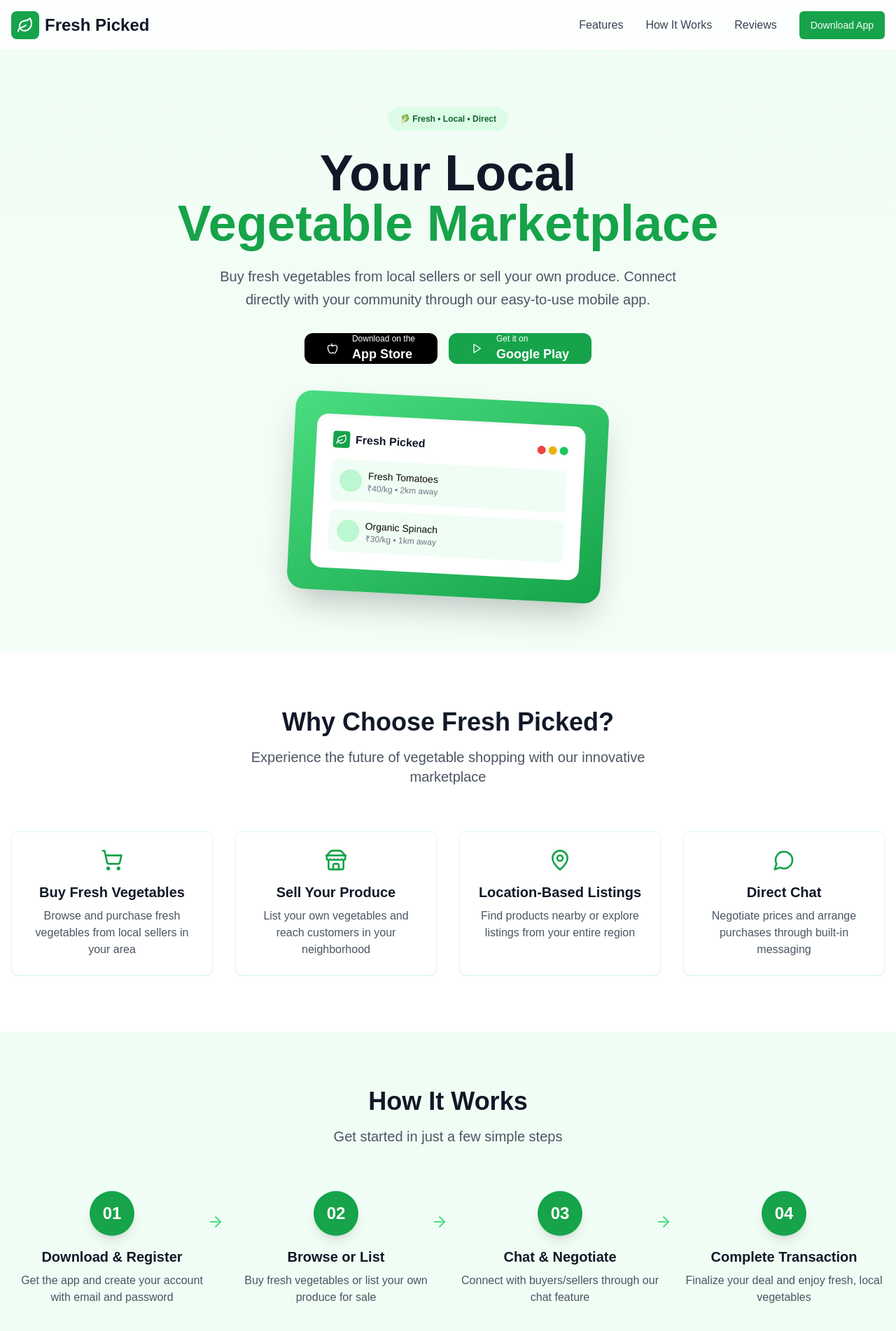
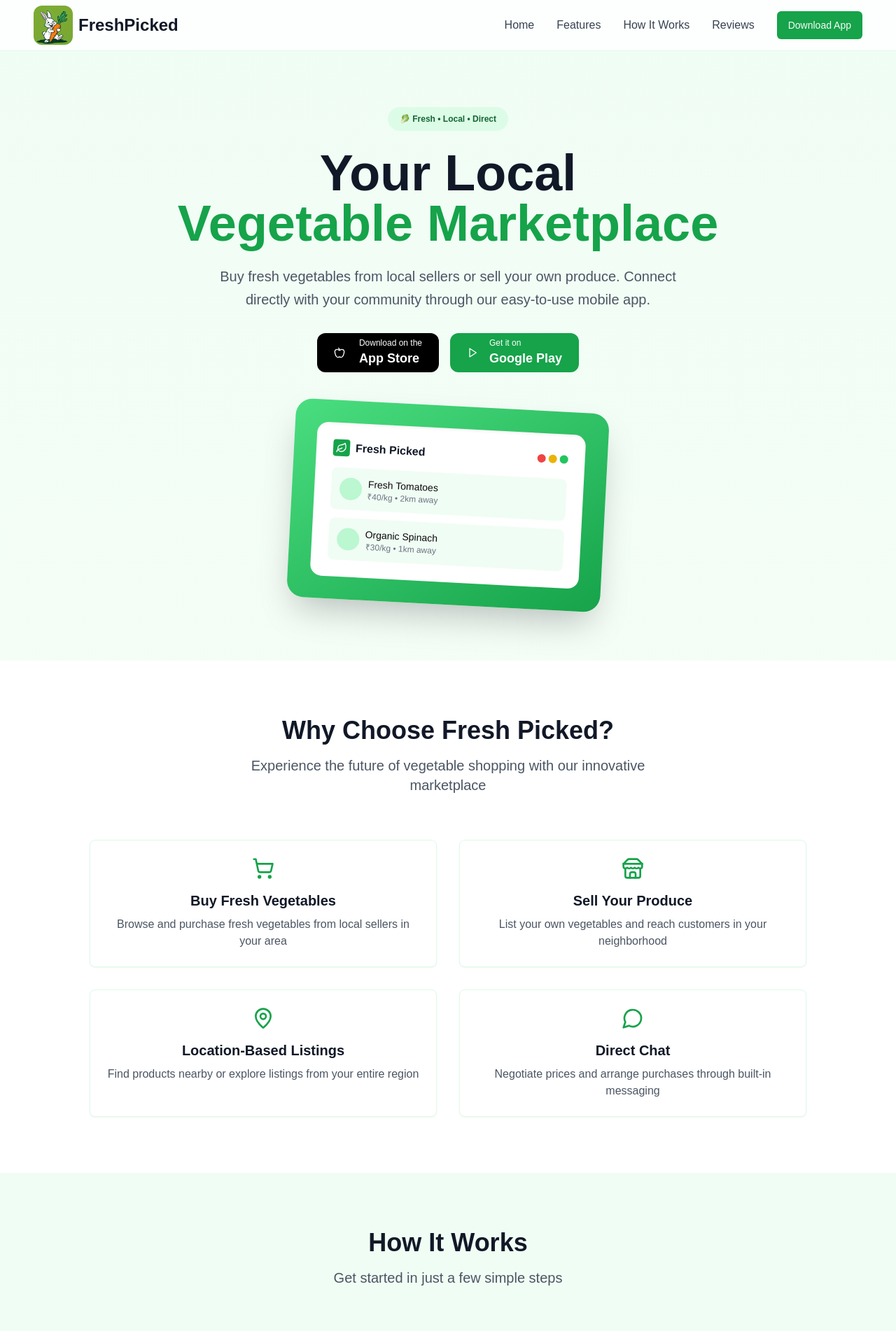
Before and after one commit to Krushna03/freshpicked-landinmg, a Next.js app: page / in a window 1280 px wide. Shown: the top 1902 px of the page at 70% size. Built offline with nearby package versions, Linux system fonts and the light colour scheme.

Commit message:
page updated

```diff
--- a/app/layout.tsx
+++ b/app/layout.tsx
@@ -2,9 +2,9 @@ import type { Metadata } from 'next'
 import './globals.css'
 
 export const metadata: Metadata = {
-  title: 'v0 App',
-  description: 'Created with v0',
-  generator: 'v0.dev',
+  title: 'FreshPicked',
+  description: 'FreshPicked',
+  generator: 'FreshPicked',
 }
 
 export default function RootLayout({
--- a/app/page.tsx
+++ b/app/page.tsx
@@ -79,28 +79,35 @@ export default function LandingPage() {
       content: "So convenient! I can order fresh vegetables during my lunch break and pick them up on my way home.",
       rating: 5,
     },
+    {
+      name: "Anita Patel",
+      role: "Working Professional",
+      content: "So convenient! I can order fresh vegetables during my lunch break and pick them up on my way home.",
+      rating: 5,
+    },
   ]
 
   return (
     <div className="min-h-screen bg-gradient-to-b from-green-50 to-white">
       {/* Header */}
       <header className="bg-white/80 backdrop-blur-md border-b border-green-100 sticky top-0 z-50">
-        <div className="container mx-auto px-4 py-4">
+        <div className="container mx-auto px-4 md:px-2 lg:px-12 py-2">
           <div className="flex items-center justify-between">
             <div className="flex items-center space-x-2">
-              <div className="bg-green-600 p-2 rounded-lg">
-                <Leaf className="h-6 w-6 text-white" />
-              </div>
-              <span className="text-2xl font-bold text-gray-900">Fresh Picked</span>
+              <img src="logo.jpg" alt="logo" className="rounded-xl h-14 w-14" />
+              <span className="text-2xl font-bold text-gray-900">FreshPicked</span>
             </div>
             <nav className="hidden md:flex items-center space-x-8">
-              <a href="#features" className="text-gray-700 hover:text-green-600 transition-colors">
+              <a href="#home" className="text-gray-700 hover:text-green-600 transition-colors font-medium">
+                Home
+              </a>
+              <a href="#features" className="text-gray-700 hover:text-green-600 transition-colors font-medium">
                 Features
               </a>
-              <a href="#how-it-works" className="text-gray-700 hover:text-green-600 transition-colors">
+              <a href="#how-it-works" className="text-gray-700 hover:text-green-600 transition-colors font-medium">
                 How It Works
               </a>
-              <a href="#testimonials" className="text-gray-700 hover:text-green-600 transition-colors">
+              <a href="#testimonials" className="text-gray-700 hover:text-green-600 transition-colors font-medium">
                 Reviews
               </a>
               <Button className="bg-green-600 hover:bg-green-700">Download App</Button>
@@ -110,12 +117,12 @@ export default function LandingPage() {
       </header>
 
       {/* Hero Section */}
-      <section className="py-20 px-4">
+      <section id="home" className="py-20 px-4">
         <div className="container mx-auto text-center">
           <div
             className={`transition-all duration-1000 ${isVisible ? "opacity-100 translate-y-0" : "opacity-0 translate-y-10"}`}
           >
-            <Badge className="bg-green-100 text-green-800 mb-6 px-4 py-2">🥬 Fresh • Local • Direct</Badge>
+            <Badge className="bg-green-100 hover:bg-green-200 cursor-pointer select-none text-green-800 mb-6 px-4 py-2">🥬 Fresh • Local • Direct</Badge>
             <h1 className="text-5xl md:text-7xl font-bold text-gray-900 mb-6 leading-tight">
               Your Local
               <span className="text-green-600 block">Vegetable Marketplace</span>
@@ -128,20 +135,18 @@ export default function LandingPage() {
             {/* App Download Buttons */}
             <div className="flex flex-col sm:flex-row gap-4 justify-center items-center mb-12">
               <Button
-                size="lg"
-                className="bg-black hover:bg-gray-800 text-white px-8 py-4 rounded-xl flex items-center space-x-3"
+                className="bg-black hover:bg-gray-800 text-white px-6 py-7 rounded-xl flex items-center space-x-3"
               >
-                <Apple className="h-6 w-6" />
+                <Apple className="h-8 w-8" />
                 <div className="text-left">
                   <div className="text-xs">Download on the</div>
                   <div className="text-lg font-semibold">App Store</div>
                 </div>
               </Button>
               <Button
-                size="lg"
-                className="bg-green-600 hover:bg-green-700 text-white px-8 py-4 rounded-xl flex items-center space-x-3"
+                className="bg-green-600 hover:bg-green-700 text-white px-6 py-7 rounded-xl flex items-center space-x-2"
               >
-                <Play className="h-6 w-6" />
+                <Play className="h-8 w-8" />
                 <div className="text-left">
                   <div className="text-xs">Get it on</div>
                   <div className="text-lg font-semibold">Google Play</div>
@@ -203,7 +208,7 @@ export default function LandingPage() {
             </p>
           </div>
 
-          <div className="grid md:grid-cols-2 lg:grid-cols-4 gap-8">
+          <div className="grid md:grid-cols-2 gap-8 md:max-w-5xl sm:mx-auto">
             {features.map((feature, index) => (
               <Card
                 key={index}
@@ -223,7 +228,7 @@ export default function LandingPage() {
       </section>
 
       {/* How It Works Section */}
-      <section id="how-it-works" className="py-20 px-4 bg-green-50">
+      <section id="how-it-works" className="py-20 px-4 md:px-20 bg-green-50">
         <div className="container mx-auto">
           <div className="text-center mb-16">
             <h2 className="text-4xl font-bold text-gray-900 mb-4">How It Works</h2>
@@ -233,7 +238,7 @@ export default function LandingPage() {
           <div className="grid md:grid-cols-2 lg:grid-cols-4 gap-8">
             {steps.map((step, index) => (
               <div key={index} className="text-center relative">
-                <div className="bg-green-600 text-white w-16 h-16 rounded-full flex items-center justify-center text-2xl font-bold mx-auto mb-4 shadow-lg">
+                <div className="bg-green-600 text-white w-16 h-16 rounded-full flex items-center justify-center cursor-pointer select-none text-2xl font-bold mx-auto mb-4 shadow-lg">
                   {step.step}
                 </div>
                 <h3 className="text-xl font-semibold text-gray-900 mb-2">{step.title}</h3>
@@ -277,7 +282,7 @@ export default function LandingPage() {
             </p>
           </div>
 
-          <div className="grid md:grid-cols-3 gap-8">
+          <div className="grid md:grid-cols-2 gap-8 md:max-w-6xl mx-auto">
             {testimonials.map((testimonial, index) => (
               <Card key={index} className="border-green-100 hover:shadow-lg transition-shadow duration-300">
                 <CardContent className="p-6">
@@ -308,20 +313,18 @@ export default function LandingPage() {
 
           <div className="flex flex-col sm:flex-row gap-4 justify-center items-center">
             <Button
-              size="lg"
-              className="bg-white text-green-600 hover:bg-gray-100 px-8 py-4 rounded-xl flex items-center space-x-3"
+              className="bg-white text-green-600 hover:bg-gray-100 px-6 py-7 rounded-xl flex items-center space-x-3"
             >
-              <Apple className="h-6 w-6" />
+              <Apple className="h-8 w-8" />
               <div className="text-left">
                 <div className="text-xs">Download on the</div>
                 <div className="text-lg font-semibold">App Store</div>
               </div>
             </Button>
             <Button
-              size="lg"
-              className="bg-black hover:bg-gray-800 text-white px-8 py-4 rounded-xl flex items-center space-x-3"
+              className="bg-black hover:bg-gray-800 text-white px-6 py-7 rounded-xl flex items-center space-x-2"
             >
-              <Play className="h-6 w-6" />
+              <Play className="h-8 w-8" />
               <div className="text-left">
                 <div className="text-xs">Get it on</div>
                 <div className="text-lg font-semibold">Google Play</div>
@@ -332,17 +335,15 @@ export default function LandingPage() {
       </section>
 
       {/* Footer */}
-      <footer className="bg-gray-900 text-white py-12 px-4">
+      <footer className="bg-gray-900 text-white py-12 px-4 md:px-16">
         <div className="container mx-auto">
           <div className="grid md:grid-cols-4 gap-8">
             <div>
               <div className="flex items-center space-x-2 mb-4">
-                <div className="bg-green-600 p-2 rounded-lg">
-                  <Leaf className="h-6 w-6 text-white" />
-                </div>
-                <span className="text-2xl font-bold">Fresh Picked</span>
+                <img src="logo.jpg" alt="logo" className="rounded-xl h-14 w-14" />
+                <span className="text-2xl font-bold">FreshPicked</span>
               </div>
-              <p className="text-gray-400">Connecting communities through fresh, local vegetables.</p>
+              <p className="text-gray-400">Connecting communities through fresh, <br /> local vegetables.</p>
             </div>
 
             <div>
```
Also changed, not shown: public/logo.jpg (added).
